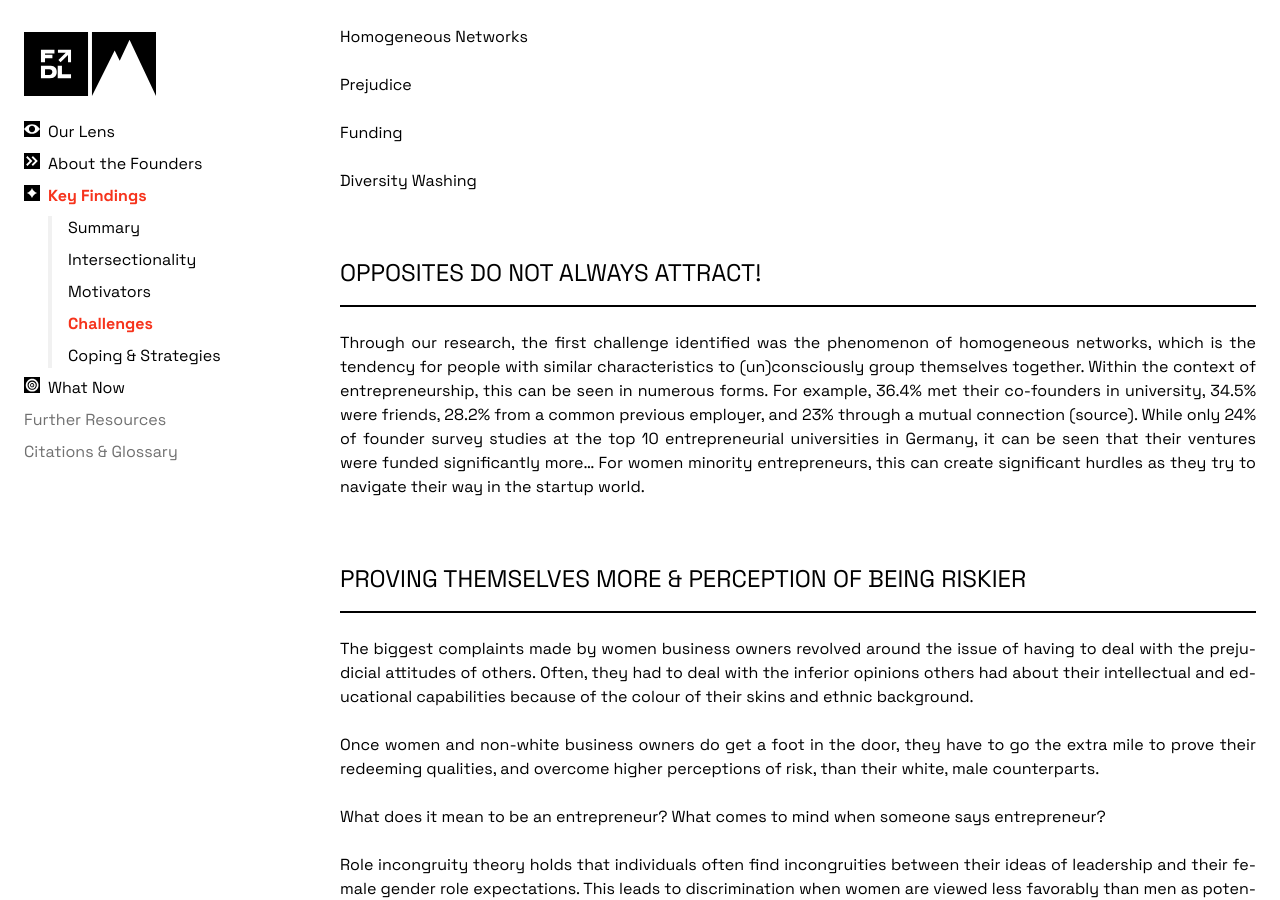
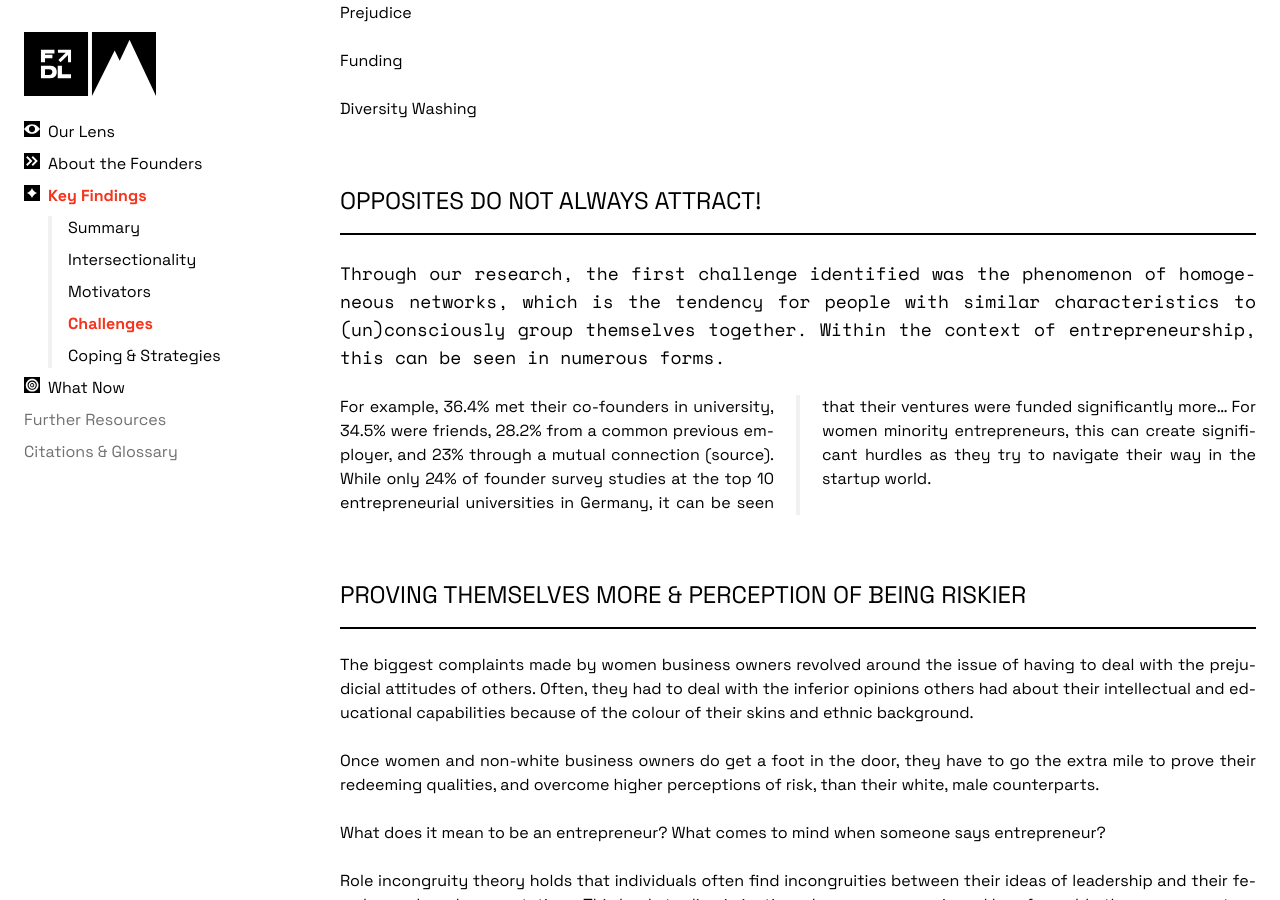
Before and after one commit to Founderland/Report, a Jekyll site: the page built from index.html, in a window 1280 px wide and 900 px high, scrolled down 13074 px. Built offline with Jekyll 4.4.1, drawn with Linux system fonts in a browser that asks for light colours.

Commit message:
content styling

```diff
--- a/_includes/section-3.html
+++ b/_includes/section-3.html
@@ -48,9 +48,11 @@
     </ul>
 
     <h3>Experiences of Discrimination</h3>
-    <p class="lead">Discrimination is an all-encompassing term for unjust treatment based on the groups, classes, and categories that an individual belongs to or is perceived to belong to (source).</p>
     <div class="mixed-col">
-        <p class="md:col-span-1">During the research process, experiences of discrimination were noted as a reason these founders decided to create their ventures and embark on their entrepreneurial journey.</p>
+        <div class="md:col-span-1">
+            <p class="lead">Discrimination is an all-encompassing term for unjust treatment based on the groups, classes, and categories that an individual belongs to or is perceived to belong to (source).</p>
+            <p>During the research process, experiences of discrimination were noted as a reason these founders decided to create their ventures and embark on their entrepreneurial journey.</p>
+        </div>
         <figure class="md:col-span-2">
             <blockquote>“I felt like I was hitting a ceiling and it already took a lot for me to get there… and having kids did not help. It definitely made people not consider me for new positions and opportunities. That's where I said, 'Okay, if I'm going to create something, move up, and build my own success story, I have to do my own thing.'”</blockquote>
             <figcaption>Interview Participant</figcaption>
@@ -78,17 +80,21 @@
     <h3>Mission. Purpose. Passion.</h3>
     [word cloud]
     <p class="lead">According to the Global Entrepreneurship Monitor, nearly 45% of the world's social entrepreneurs are female. Within Germany, the portion is higher at nearly 50% (source). Similarly, research has uncovered that ethnic minority founders are twice as likely to start a social enterprise. Based on these insights, it comes as no surprise that over 80% of the founders interviewed have founded impact ventures.</p>
-    <figure>
-        <blockquote>"It's time for me to try (entrepreneurship) and really solve a problem that I'm passionate about."</blockquote>
-        <figcaption>-Interview Participant</figcaption>
-    </figure>
-    <p>Whether driven by experiences of discrimination or the desire to work on a mission that resonates with their interests, it is clear from the research that this group of founders are intrinsically motivated to create positive impact. For some founders, the opportunity to be the role model that they never got the opportunity to meet when they were growing up. According to the Global Entrepreneurship Survey, 80% of respondents shared that becoming a role model was a major motivation for starting a business. Others share their desire to dismantle the glass ceiling by hiring more diverse talent and closing the pay gap, were prime motivators. Others shared a strong desire to create a better future for younger generations by creating ventures focused on sustainable models such as reducing waste and recycling.</p>
+    <div class="mixed-col">
+        <figure class="md:col-span-1">
+            <blockquote>"It's time for me to try (entrepreneurship) and really solve a problem that I'm passionate about."</blockquote>
+            <figcaption>-Interview Participant</figcaption>
+        </figure>
+        <div class="md:col-span-2">
+            <p>Whether driven by experiences of discrimination or the desire to work on a mission that resonates with their interests, it is clear from the research that this group of founders are intrinsically motivated to create positive impact. For some founders, the opportunity to be the role model that they never got the opportunity to meet when they were growing up. According to the Global Entrepreneurship Survey, 80% of respondents shared that becoming a role model was a major motivation for starting a business. Others share their desire to dismantle the glass ceiling by hiring more diverse talent and closing the pay gap, were prime motivators. Others shared a strong desire to create a better future for younger generations by creating ventures focused on sustainable models such as reducing waste and recycling.</p>
+        </div>
+    </div>
 </div>
 
 <div id="3-4">
     <h2>Challenges</h2>
 
-    <p>While there is no surprise that there are a range of challenges impacting these founders, it is apparent that their challenges are as unique as they are. Below are four of the main challenges we identified.</p>
+    <p class="lead">While there is no surprise that there are a range of challenges impacting these founders, it is apparent that their challenges are as unique as they are. Below are four of the main challenges we identified.</p>
     <ol>
         <li>Homogeneous Networks</li>
         <li>Prejudice</li>
@@ -96,9 +102,9 @@
         <li>Diversity Washing</li>
     </ol>
 
-
     <h3>Opposites do not always attract!</h3>
-    <p>Through our research, the first challenge identified was the phenomenon of homogeneous networks, which is the tendency for people with similar characteristics to (un)consciously group themselves together. Within the context of entrepreneurship, this can be seen in numerous forms. For example, 36.4% met their co-founders in university, 34.5% were friends, 28.2% from a common previous employer, and 23% through a mutual connection (source). While only 24% of founder survey studies at the top 10 entrepreneurial universities in Germany, it can be seen that their ventures were funded significantly more… For women minority entrepreneurs, this can create significant hurdles as they try to navigate their way in the startup world.</p>
+    <p class="lead">Through our research, the first challenge identified was the phenomenon of homogeneous networks, which is the tendency for people with similar characteristics to (un)consciously group themselves together. Within the context of entrepreneurship, this can be seen in numerous forms. </p>
+    <p class="text-col">For example, 36.4% met their co-founders in university, 34.5% were friends, 28.2% from a common previous employer, and 23% through a mutual connection (source). While only 24% of founder survey studies at the top 10 entrepreneurial universities in Germany, it can be seen that their ventures were funded significantly more… For women minority entrepreneurs, this can create significant hurdles as they try to navigate their way in the startup world.</p>
 
     <h3>Proving themselves more & perception of being riskier</h3>
     <p>The biggest complaints made by women business owners revolved around the issue of having to deal with the prejudicial attitudes of others. Often, they had to deal with the inferior opinions others had about their intellectual and educational capabilities because of the colour of their skins and ethnic background.</p>
```
